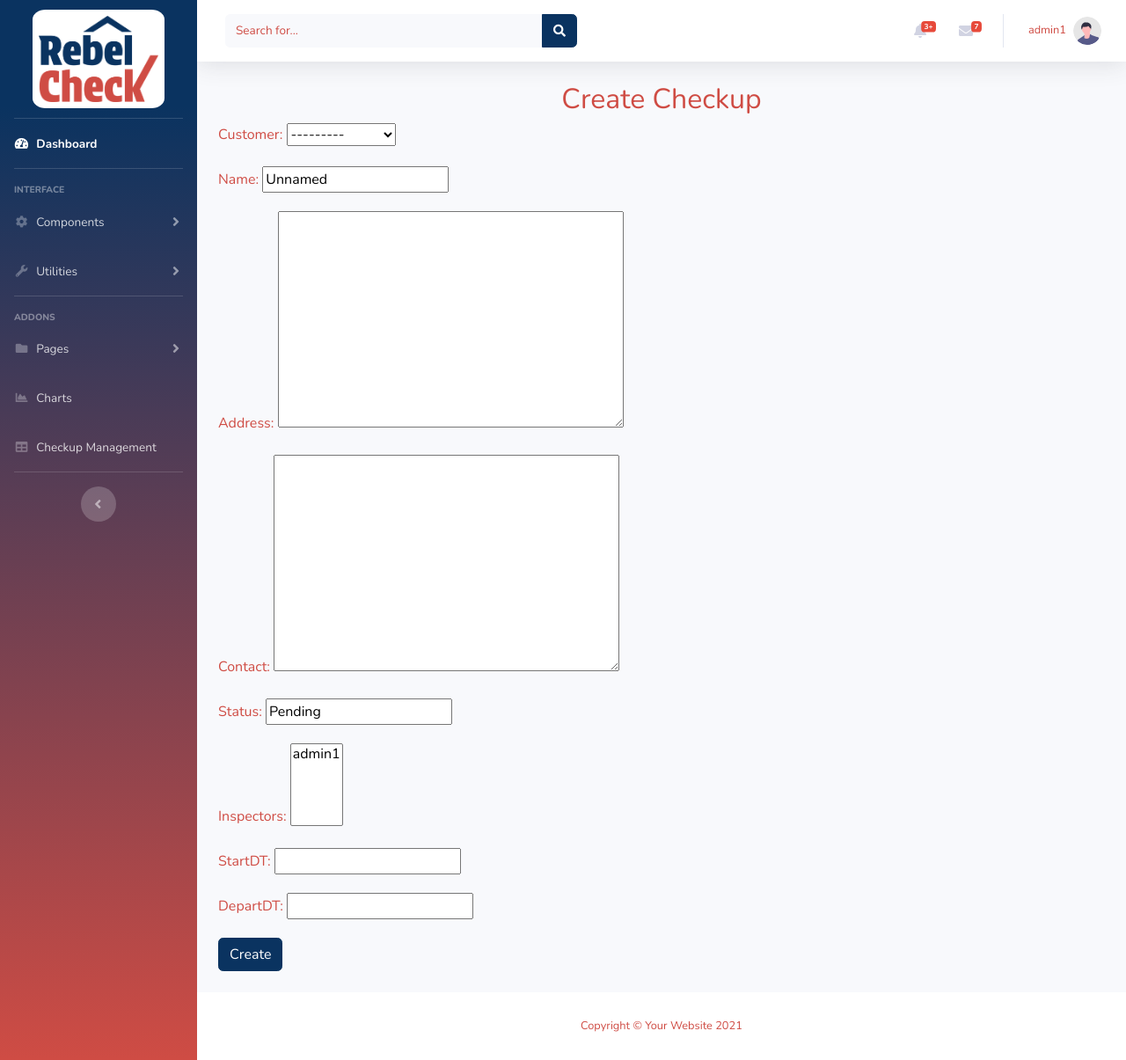
After one commit to tjbcca/Capstone, a Django app: page /create/ in a window 1280 px wide. The commit adds this page. Shown: the whole page at 88% size. Run offline with Django 5.2, Linux system fonts and the light colour scheme; a user stored in the database is signed in; data comes from the database, SQL or seed files in the repository; some libraries are stand-ins or nearby versions.

Commit message:
Management added

```diff
--- a/app/forms.py
+++ b/app/forms.py
@@ -1,7 +1,7 @@
 from django.forms import ModelForm
 from django.contrib.auth.forms import UserCreationForm
 from django import forms
-from django.contrib.auth.models import User
+from django.contrib.auth.models import User, Group
 from app.models import *
 
 class CreateUserForm(UserCreationForm):
@@ -16,3 +16,16 @@ class ChecklistItemForm(forms.ModelForm):
         widgets = {
             'description': forms.TextInput(attrs={'readonly': 'readonly'}),
         }
+
+class CheckupForm(forms.ModelForm):
+    class Meta:
+        model = Checkup
+        fields = ['customer', 'name', 'address', 'contact', 'status', 'inspectors', 'startDT', 'departDT']
+        widgets = {
+            'inspectors': forms.SelectMultiple(),
+        }
+
+    def __init__(self, *args, **kwargs):
+        super(CheckupForm, self).__init__(*args, **kwargs)
+        inspectors_group = Group.objects.get(name='Inspector')
+        self.fields['inspectors'].queryset = User.objects.filter(groups=inspectors_group)
--- a/app/models.py
+++ b/app/models.py
@@ -12,12 +12,12 @@ class Profile(models.Model):
         return f'{self.user.username} Profile'
 
 class Checkup(models.Model):
-    customer = models.OneToOneField(User, on_delete=models.CASCADE, blank=True,null=True)
-    name = models.TextField(default="Unnamed")
+    customer = models.ForeignKey(User, on_delete=models.CASCADE, blank=True,null=True)
+    name = models.CharField(max_length=50,default="Unnamed")
     address = EncryptedCharField(max_length=100)
     contact = EncryptedCharField(max_length=150,blank=True,null=True)
-    status = models.TextField(default='Pending')
-    inspector = models.ForeignKey(User, related_name='inspector', on_delete=models.CASCADE, default=1)
+    status = models.CharField(max_length=50,default='Pending')
+    inspectors = models.ManyToManyField(User, related_name='inspector', default=1)
     startDT = models.DateTimeField(null=True)
     departDT = models.DateTimeField(null=True)
     def save(self, *args, **kwargs):
--- a/app/templates/base.html
+++ b/app/templates/base.html
@@ -498,9 +498,8 @@
 
             <div class="row">
               <!-- Area Chart -->
-              <div class="col-xl-8 col-lg-7">
+              <!-- <div class="col-xl-8 col-lg-7">
                 <div class="card shadow mb-4">
-                  <!-- Card Header - Dropdown -->
                   <div
                     class="card-header py-3 d-flex flex-row align-items-center justify-content-between"
                   >
@@ -529,10 +528,9 @@
                       </div>
                     </div>
                   </div>
-                  <!-- Card Body -->
                   <div class="card-body"></div>
                 </div>
-              </div>
+              </div> -->
 
               <div class="col-lg-6 mb-4"></div>
             </div>
@@ -545,7 +543,7 @@
             <div class="col-xl-3 col-md-6 mb-4">
               <div class="card border-left-info shadow h-100 py-2">
                 <div class="card-body">
-                  <a href="{% url 'checks' checkup_id=i.id %}">
+                  <a href="{% url 'Edit' checkup_id=i.id %}">
                     <div class="row no-gutters align-items-center">
                       <div class="col mr-2">
                         <div class="text-xs font-weight-bold text-info text-uppercase mb-1">
--- /dev/null
+++ b/app/templates/create.html
@@ -0,0 +1,15 @@
+{% extends 'base.html' %} {% block content %}
+<div class="container my-4">
+  <h2 class="text-center">{% if checkup %}Edit{% else %}Create{% endif %} Checkup</h2>
+  <form method="post">
+    {% csrf_token %}
+    <div class="mb-3">{{ form.as_p }}</div>
+    <button type="submit" class="btn btn-primary">
+      {% if checkup %}Update{% else %}Create{% endif %}
+    </button>
+    {% if checkup %}
+    <button type="submit" name="delete" class="btn btn-danger">Delete</button>
+    {% endif %}
+  </form>
+</div>
+{% endblock %}
--- a/app/templates/management.html
+++ b/app/templates/management.html
@@ -2,6 +2,7 @@
 <!-- <h3>
   This page will be more appointment creation and management.
 </h3> -->
+<a href="{% url 'Create' %}"><button>Create</button></a><br><br>
 <form method="GET" action="">
   <input type="text" name="q" placeholder="Search by name" value="{{ query }}">
   <select name="status">
@@ -27,7 +28,7 @@
 
 <ul>
   {% for checkup in checkups %}
-      <li><a href="{% url 'checks' checkup_id=checkup.id %}">{{ checkup.name }}, {{ checkup.startDT }} at {{ checkup.address }} - {{ checkup.status }}</a></li>
+      <li><a href="{% url 'Edit' checkup_id=checkup.id %}">{{ checkup.name }}, {{ checkup.startDT }} at {{ checkup.address }} - {{ checkup.status }}</a></li>
   {% endfor %}
 </ul>
 
--- a/app/views.py
+++ b/app/views.py
@@ -15,7 +15,7 @@ def home(request):
         print("You not logged in")
         return redirect('login')
     yourCheckups = Checkup.objects.filter(customer=request.user)
-    assignedCheckups = Checkup.objects.filter(inspector=request.user)
+    assignedCheckups = Checkup.objects.filter(inspectors=request.user)
     context = {'assignedChecks':assignedCheckups,'yourChecks':yourCheckups}
     return render(request, 'base.html', Context(request,context))
 
@@ -29,8 +29,8 @@ def is_user_in_group(user, group_name):
 @login_required
 def checks(request, checkup_id):
     checkup = get_object_or_404(Checkup, id=checkup_id)
-    if request.user != checkup.inspector:
-        return redirect('Home')  # Render a "Forbidden" page if the user is not the inspector
+    if request.user not in checkup.inspectors.all():
+            return redirect('Home')
 
     if request.method == 'POST':
         formset = [ChecklistItemForm(request.POST, prefix=str(item.id), instance=item) for item in checkup.items.all()]
@@ -46,8 +46,8 @@ def checks(request, checkup_id):
 @login_required
 def checkupView(request, checkup_id):
     checkup = get_object_or_404(Checkup, id=checkup_id)
-    if request.user != checkup.inspector:
-        return redirect('Home')  # Render a "Forbidden" page if the user is not the inspector
+    if request.user not in checkup.inspectors.all():
+            return redirect('Home')
 
     if request.method == 'POST':
         formset = [ChecklistItemForm(request.POST, prefix=str(item.id), instance=item) for item in checkup.items.all()]
@@ -166,3 +166,30 @@ def signin_or_login(request):
 def Logout(request):
     logout(request)
     return redirect('login')
+
+@login_required
+def checkupCreate(request, checkup_id=None):
+    if checkup_id:
+        checkup = get_object_or_404(Checkup, id=checkup_id)
+        if request.user not in checkup.inspectors.all():
+            return redirect('Home')  # Redirect to a permission denied page or another page
+    else:
+        checkup = None
+
+    if request.method == 'POST':
+        if 'delete' in request.POST:
+            checkup.delete()
+            return redirect('management')  # Redirect to a list view after deletion
+        else:
+            form = CheckupForm(request.POST, instance=checkup)
+            if form.is_valid():
+                form.save()
+                return redirect('management')  # Redirect to a list view or detail view after saving
+    else:
+        form = CheckupForm(instance=checkup)
+
+    context = {
+        'form': form,
+        'checkup': checkup,
+    }
+    return render(request, 'create.html', Context(request,context))
--- a/config/urls.py
+++ b/config/urls.py
@@ -26,5 +26,7 @@ urlpatterns = [
     path('checkup/<int:checkup_id>/', checks, name='checks'),
     path('logout/', Logout, name='logout'),
     path('management/', manage, name='management'),
-    path('calendar/', calendar_view, name='calendar')
+    path('calendar/', calendar_view, name='calendar'),
+    path('create/',checkupCreate,name='Create'),
+    path('edit/<int:checkup_id>/', checkupCreate, name='Edit')
 ]
```
Also changed, not shown: app/migrations/0007_alter_checkup_name_alter_checkup_status.py (added), app/migrations/0008_remove_checkup_inspector_checkup_inspectors.py (added), app/migrations/0009_alter_checkup_customer.py (added), db.sqlite3.
